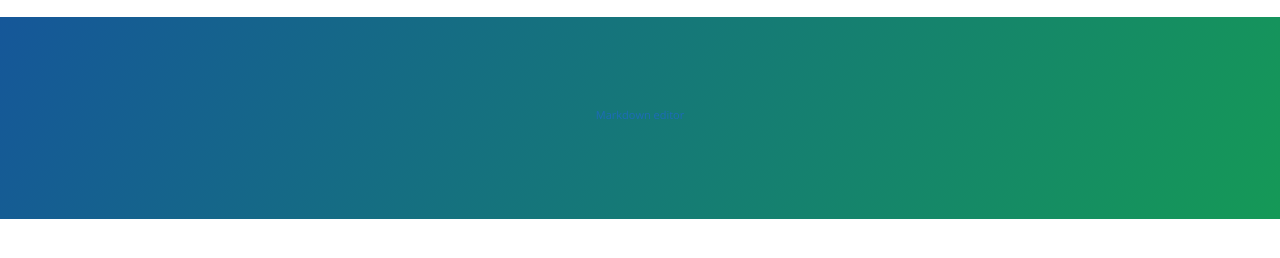
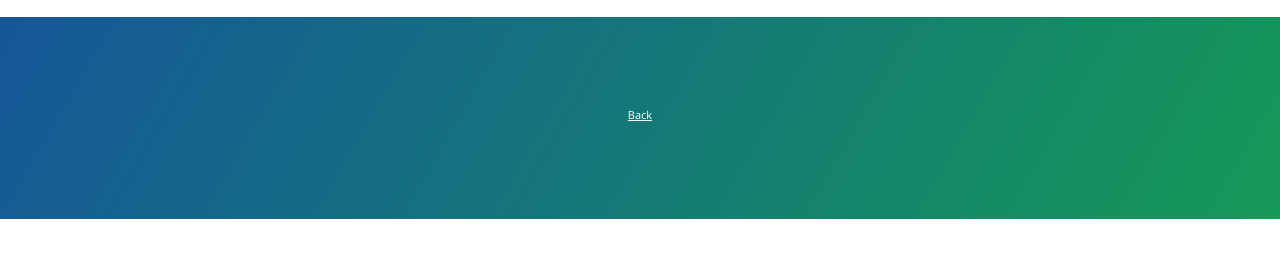
Before and after one commit to Nimitha-jagadeesha/Al-Ds, a Jekyll site: the page built from index.md, in a window 1280 px wide. Shown: the part 483-741 px from the top of the page. Built offline with Jekyll 4.4.1, drawn with Linux system fonts in a browser that asks for light colours; the repository's description, which GitHub fills in, is left out.

Commit message:
Update default.html

```diff
--- a/_layouts/default.html
+++ b/_layouts/default.html
@@ -32,7 +32,7 @@
     </main>
     <header class="page-header" role="banner">
       <p style="font-size: 11px;">
-        <a style="text-decoration: none;" href="{{ 'editor.html' | relative_url }}">Markdown editor</a>
+         <a style="color: white; text-decoration: underline;" href="{{ '/' | relative_url }}">Back</a>
     </p>
     </header>
   </body>
```
